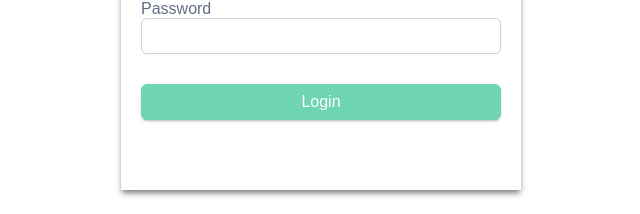
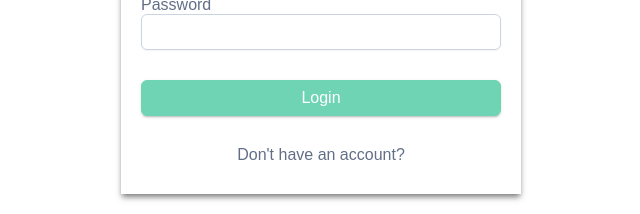
Before and after one commit to david-randjelovic/VueJS-Task_Manager, a Vue app: page /auth/login in a window 1280 px wide. Shown: the part 453-667 px from the top of the page, without its empty margins (319-959 px from the left). Built offline with nearby package versions, Linux system fonts and the light colour scheme; a web font is replaced by a local one.

Commit message:
feat: 2_Add login / register links

```diff
--- a/src/views/auth/LoginView.vue
+++ b/src/views/auth/LoginView.vue
@@ -18,7 +18,12 @@
                  <InputText id="password" v-model="userForm.password" aria-describedby="password-help" type="password" @blur="$v.password.$touch()"/>
                  <span class="error-message" v-if="$v.password.$error">Password must be at least 6 numbers long.</span>
              </div>
-             <PrimeButton type="submit" class="login-button" label="Login" raised :disabled="$v.$invalid"/>
+             <div class="buttons">
+                <PrimeButton type="submit" class="login-button" label="Login" raised :disabled="$v.$invalid"/>
+                <router-link to="/auth/register" class="register-link">
+                    <span>Don't have an account?</span>
+                </router-link>
+             </div>
              <PrimeToast position="bottom-right"/>
          </div>
      </form>
@@ -80,6 +85,13 @@ const loginUser = async () => {
     justify-content: center;
     align-items: center;
 }
+.buttons {
+    display: flex;
+    flex-direction: column;
+    justify-content: center;
+    align-items: center;
+    margin-bottom: 30px;
+}
 .upper-line {
     height: 20px;
     width: 100%;
@@ -116,7 +128,12 @@ form {
 }
 .login-button {
     margin-top: 10px;
-    margin-bottom: 70px;
+    margin-bottom: 30px;
+    width: 100%;
+}
+.register-link {
+    text-decoration: none;
+    color: var(--subheading-color);
 }
 .error-message {
     color: var(--error-color);
--- a/src/views/auth/RegisterView.vue
+++ b/src/views/auth/RegisterView.vue
@@ -28,7 +28,12 @@
                 <InputText id="password" v-model="userForm.password" aria-describedby="password-help" type="password" @blur="$v.password.$touch()"/>
                 <span class="error-message" v-if="$v.password.$error">Password must be at least 6 numbers long.</span>
             </div>
-            <PrimeButton type="submit" class="register-button" label="Register" raised :disabled="$v.$invalid"/>
+            <div class="buttons">
+                <PrimeButton type="submit" class="register-button" label="Register" raised :disabled="$v.$invalid"/>
+                <router-link to="/auth/login" class="login-link">
+                    <span>Already have an account?</span>
+                </router-link>
+            </div>
         </div>
     </form>
    </div>
@@ -94,6 +99,13 @@ const registerUser = async () => {
     justify-content: center;
     align-items: center;
 }
+.buttons {
+    display: flex;
+    flex-direction: column;
+    justify-content: center;
+    align-items: center;
+    margin-bottom: 40px;
+}
 .upper-line {
     height: 20px;
     width: 100%;
@@ -129,8 +141,13 @@ form {
     width: 100px;
 }
 .register-button {
+    width: 100%;
     margin-top: 10px;
-    margin-bottom: 70px;
+    margin-bottom: 30px;
+}
+.login-link {
+    text-decoration: none;
+    color: var(--subheading-color);
 }
 .error-message {
     color: var(--error-color);
```
